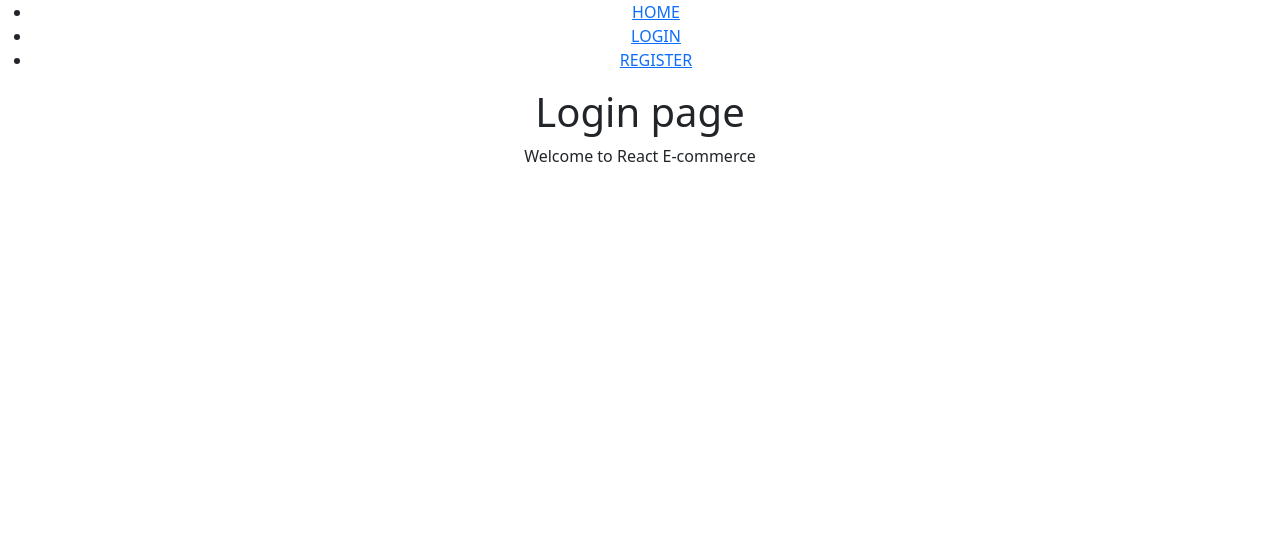
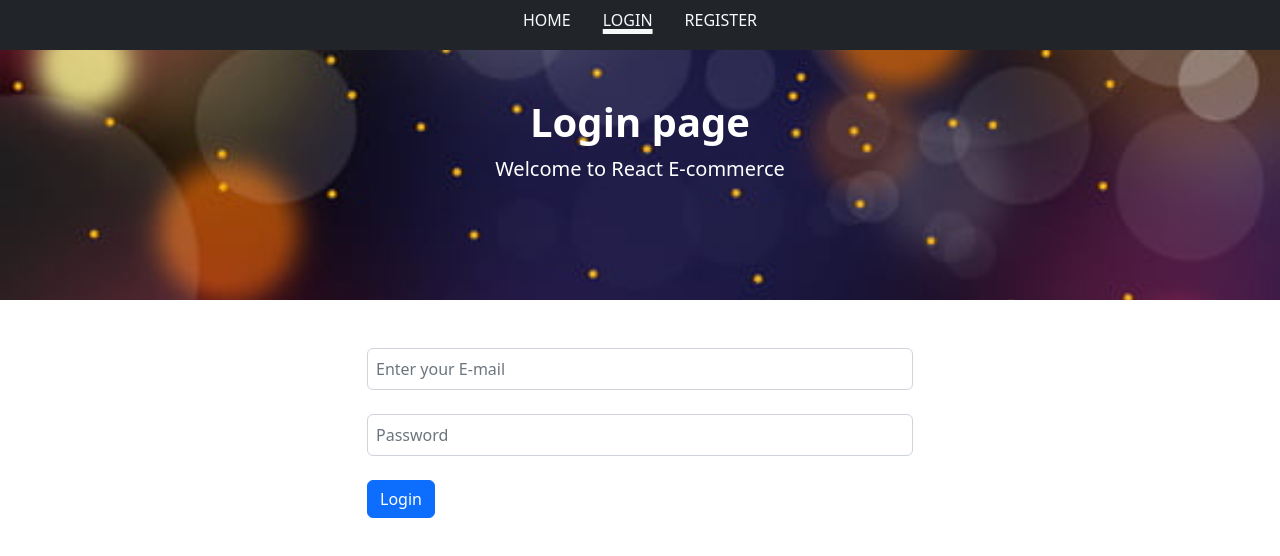
Before and after one commit to ismilesardar/E-commerce-react, a React (Create React App) app: page /login in a window 1280 px wide. Shown: the top 556 px of the page. Built offline with nearby package versions, Linux system fonts and the light colour scheme.

Commit message:
login page and home page background img set

```diff
--- a/src/App.js
+++ b/src/App.js
@@ -2,14 +2,15 @@ import './App.css';
 import {Route, Routes} from 'react-router-dom';
 import Home from './pages/Home';
 import {Toaster } from 'react-hot-toast'
-import Register from './pages/Register';
-import Login from './pages/Login';
+import Register from './pages/auth/Register';
+import { BrowserRouter } from 'react-router-dom';
+import Login from './pages/auth/Login';
 import Menu from './components/nav/Menu';
-
 
 function App() {
   return (
-    <div className="App">
+    <>
+      <BrowserRouter>
       <Menu />
       <Toaster />
       <Routes>
@@ -17,7 +18,8 @@ function App() {
         <Route path='/login' element={<Login />} />
         <Route path='/register' element={<Register />} />
       </Routes>
-    </div>
+      </BrowserRouter>
+    </>
   );
 }
 
--- a/src/components/card/Jumbotron.js
+++ b/src/components/card/Jumbotron.js
@@ -5,11 +5,12 @@ const Jumbotron = ({
     subTitle = "Welcome to React E-commerce"
 }) => {
   return (
-    <div>
+    <div className="container-fluid jumbotron"
+    style={{ marginTop: "-8px", height: "250px" }}>
         <div className="row">
-            <div className="col">
-                <h1>{title}</h1>
-                <p>{subTitle}</p>
+            <div className="col text-center p-5">
+                <h1 className="fw-bold">{title}</h1>
+                <p className="lead">{subTitle}</p>
             </div>
         </div>
     </div>
--- a/src/components/nav/Menu.js
+++ b/src/components/nav/Menu.js
@@ -4,15 +4,15 @@ import { NavLink } from 'react-router-dom'
 const Menu = () => {
   return (
     <>
-        <ul>
-            <li>
-                <NavLink to='/'>HOME</NavLink>
+        <ul style={{height: "50px"}} className="nav d-flex justify-content-center shadow-sm mb-2 bg-dark">
+            <li className="nav-item">
+                <NavLink to='/' className="nav-link text-light">HOME</NavLink>
             </li>
-            <li>
-                <NavLink to='/login'>LOGIN</NavLink>
+            <li className="nav-item">
+                <NavLink to='/login' className="nav-link text-light">LOGIN</NavLink>
             </li>
-            <li>
-                <NavLink to='/register'>REGISTER</NavLink>
+            <li className="nav-item">
+                <NavLink to='/register' className="nav-link text-light">REGISTER</NavLink>
             </li>
         </ul>
     </>
--- /dev/null
+++ b/src/context/auth.js
@@ -0,0 +1,29 @@
+import React, { createContext, useContext, useEffect, useState } from 'react'
+
+const AuthContext = createContext();
+
+const AuthProvider = ({children}) => {
+    // const name = 'ismile';
+    const [auth, setAuth] = useState({
+        user: null,
+        token:''
+    });
+
+    useEffect(()=>{
+        const data = localStorage.getItem("auth");
+        if (data) {
+            const parsed = JSON.parse(data);
+            setAuth({...auth,user:parsed.Customer,token:parsed.Token});
+        }
+    },[]);
+
+  return (
+    <AuthContext.Provider value={[auth, setAuth]}>
+        {children}
+    </AuthContext.Provider>
+  )
+}
+
+const useAuth = ()=> useContext(AuthContext);
+
+export {useAuth, AuthProvider}
--- a/src/index.css
+++ b/src/index.css
@@ -1,13 +1,78 @@
-body {
-  margin: 0;
-  font-family: -apple-system, BlinkMacSystemFont, 'Segoe UI', 'Roboto', 'Oxygen',
-    'Ubuntu', 'Cantarell', 'Fira Sans', 'Droid Sans', 'Helvetica Neue',
-    sans-serif;
-  -webkit-font-smoothing: antialiased;
-  -moz-osx-font-smoothing: grayscale;
+.active {
+  text-decoration: underline !important;
+  text-decoration-thickness: 5px !important;
 }
 
-code {
-  font-family: source-code-pro, Menlo, Monaco, Consolas, 'Courier New',
-    monospace;
+.pointer {
+  cursor: pointer;
 }
+
+.card-button {
+  border-radius: 0px;
+}
+
+.hoverable:hover {
+  border-right: 5px solid #0d6efd;
+  border-bottom: 5px solid #0d6efd;
+  border-radius: 12px;
+}
+
+.ant-checkbox-wrapper:first-of-type {
+  margin-left: 8px;
+}
+
+.form-control {
+  -webkit-box-shadow: none !important;
+  outline: -webkit-focus-ring-color auto 0px !important;
+}
+
+/* jumbotron animation color css */
+.jumbotron {
+  width: 30wh;
+  height: 80vh;
+  color: #fff;
+  background: linear-gradient(-45deg, #ee7752, #e73c7e, #23a6d5, #23d5ab);
+  background-image: url('../public/asset/image/ec3.jpg');
+  background-repeat: no-repeat;
+  background-size: cover;
+  /* background-size: 400% 400%; */
+  -webkit-animation: Gradient 15s ease infinite;
+  -moz-animation: Gradient 15s ease infinite;
+  animation: Gradient 15s ease infinite;
+}
+
+@-webkit-keyframes Gradient {
+  0% {
+    background-position: 0% 50%;
+  }
+  50% {
+    background-position: 100% 50%;
+  }
+  100% {
+    background-position: 0% 50%;
+  }
+}
+
+@-moz-keyframes Gradient {
+  0% {
+    background-position: 0% 50%;
+  }
+  50% {
+    background-position: 100% 50%;
+  }
+  100% {
+    background-position: 0% 50%;
+  }
+}
+
+@keyframes Gradient {
+  0% {
+    background-position: 0% 50%;
+  }
+  50% {
+    background-position: 100% 50%;
+  }
+  100% {
+    background-position: 0% 50%;
+  }
+}
--- a/src/index.js
+++ b/src/index.js
@@ -4,14 +4,14 @@ import './index.css';
 import App from './App';
 import reportWebVitals from './reportWebVitals';
 import 'bootstrap/dist/css/bootstrap.css';
-import { BrowserRouter } from 'react-router-dom';
+import { AuthProvider } from './context/auth';
 
 const root = ReactDOM.createRoot(document.getElementById('root'));
 root.render(
   <React.StrictMode>
-    <BrowserRouter>
+    <AuthProvider>
       <App />
-    </BrowserRouter>
+    </AuthProvider>
   </React.StrictMode>
 );
 
--- a/src/pages/Home.js
+++ b/src/pages/Home.js
@@ -1,10 +1,14 @@
 import React from 'react'
 import Jumbotron from '../components/card/Jumbotron'
+import { useAuth } from '../context/auth'
 
 const Home = () => {
+  const [auth, setAuth] = useAuth();
+  // console.log(auth);
   return (
     <div>
         <Jumbotron title="Home page" />
+        <pre>{JSON.stringify(auth, null, 4)}</pre>
     </div>
   )
 }
--- a/src/pages/Login.js
+++ /dev/null
@@ -1,12 +0,0 @@
-import React from 'react'
-import Jumbotron from '../components/card/Jumbotron'
-
-const Login = () => {
-  return (
-    <div>
-        <Jumbotron title="Login page" />
-    </div>
-  )
-}
-
-export default Login
--- /dev/null
+++ b/src/pages/auth/Login.js
@@ -0,0 +1,71 @@
+import axios from 'axios';
+import React, { useState } from 'react';
+import { toast } from 'react-hot-toast';
+import Jumbotron from '../../components/card/Jumbotron';
+import { useAuth } from '../../context/auth';
+
+const Login = () => {
+  const [auth, setAuth] = useAuth();
+  const [email, setEmail] = useState('');
+  const [password, setPassword] = useState('');
+
+  const handelLogin = async (e) => {
+    e.preventDefault()
+    try {
+      const URL = `${process.env.REACT_APP_API_KEY}/login`
+      const {data} = await axios.post(
+        URL,
+        {
+          email,
+          password
+        }
+      );
+
+      // console.log(data);
+
+      if (data?.error) {
+        toast.error(data.error);
+      } else {
+        localStorage.setItem("auth", JSON.stringify(data));
+        setAuth({...auth,user:data.Customer,token:data.Token});
+        toast.success("Login Success...");
+      }
+
+    } catch (error) {
+      console.log(error);
+      toast.error("Login failed. Try again...")
+    }
+  }
+
+  return (
+    <>
+        <Jumbotron title="Login page" />
+
+        <div className="container mt-5">
+          <div className="row">
+            <div className="col-md-6 offset-md-3">
+              <form onSubmit={handelLogin}>
+                <input
+                  type="email"
+                  value={email}
+                  placeholder="Enter your E-mail"
+                  className="form-control mb-4 p-2"
+                  onChange={(e)=> setEmail(e.target.value)}
+                />
+                <input
+                  type="password"
+                  value={password}
+                  placeholder="Password"
+                  className="form-control mb-4 p-2"
+                  onChange={(e)=> setPassword(e.target.value)}
+                />
+                <button type="submit" className="btn btn-primary">Login</button>
+              </form>
+            </div>
+          </div>
+        </div>
+    </>
+  )
+}
+
+export default Login
--- a/src/pages/Register.js
+++ b/src/pages/auth/Register.js
@@ -1,7 +1,7 @@
 import axios from 'axios'
 import React, { useState } from 'react'
 import { toast } from 'react-hot-toast'
-import Jumbotron from '../components/card/Jumbotron'
+import Jumbotron from '../../components/card/Jumbotron'
 
 const Register = () => {
     const [name, setName] = useState('');
@@ -39,9 +39,9 @@ const Register = () => {
   return (
     <>
         <Jumbotron title="Register page" />
-        <div className="">
+        <div className="container mt-5">
             <div className="row">
-                <div className="col">
+                <div className="col-md-6 offset-md-3">
                     <form onSubmit={handelSubmit} >
                         <input
                          type="text"
@@ -49,21 +49,23 @@ const Register = () => {
                          placeholder="Full Name"
                          autoFocus
                          onChange={(e)=> setName(e.target.value)}
-
+                         className="form-control mb-4 p-2"
                         />
                         <input
                           type="email"
                           value={email}
                           placeholder="E-mail"
                           onChange={(e)=> setEmail(e.target.value)}
+                          className="form-control mb-4 p-2"
                         />
                         <input
                           type="password"
                           value={password}
                           placeholder="Password"
                           onChange={(e)=> setPassword(e.target.value)}
+                          className="form-control mb-4 p-2"
                         />
-                        <button type="submit">submit</button>
+                        <button type="submit" className="btn btn-primary">submit</button>
                     </form>
                 </div>
             </div>
```
Also changed, not shown: public/asset/image/ec3.jpg (added).
